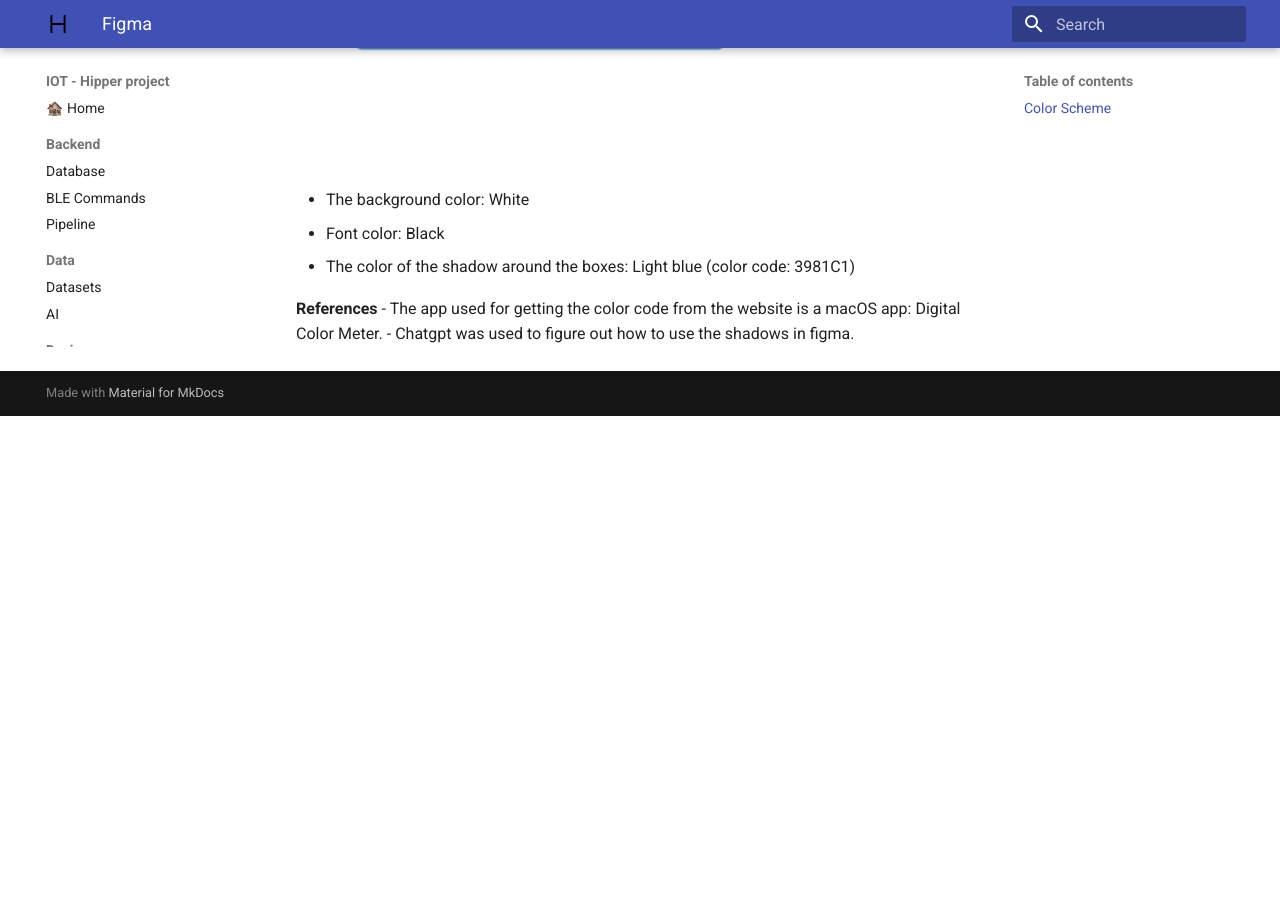
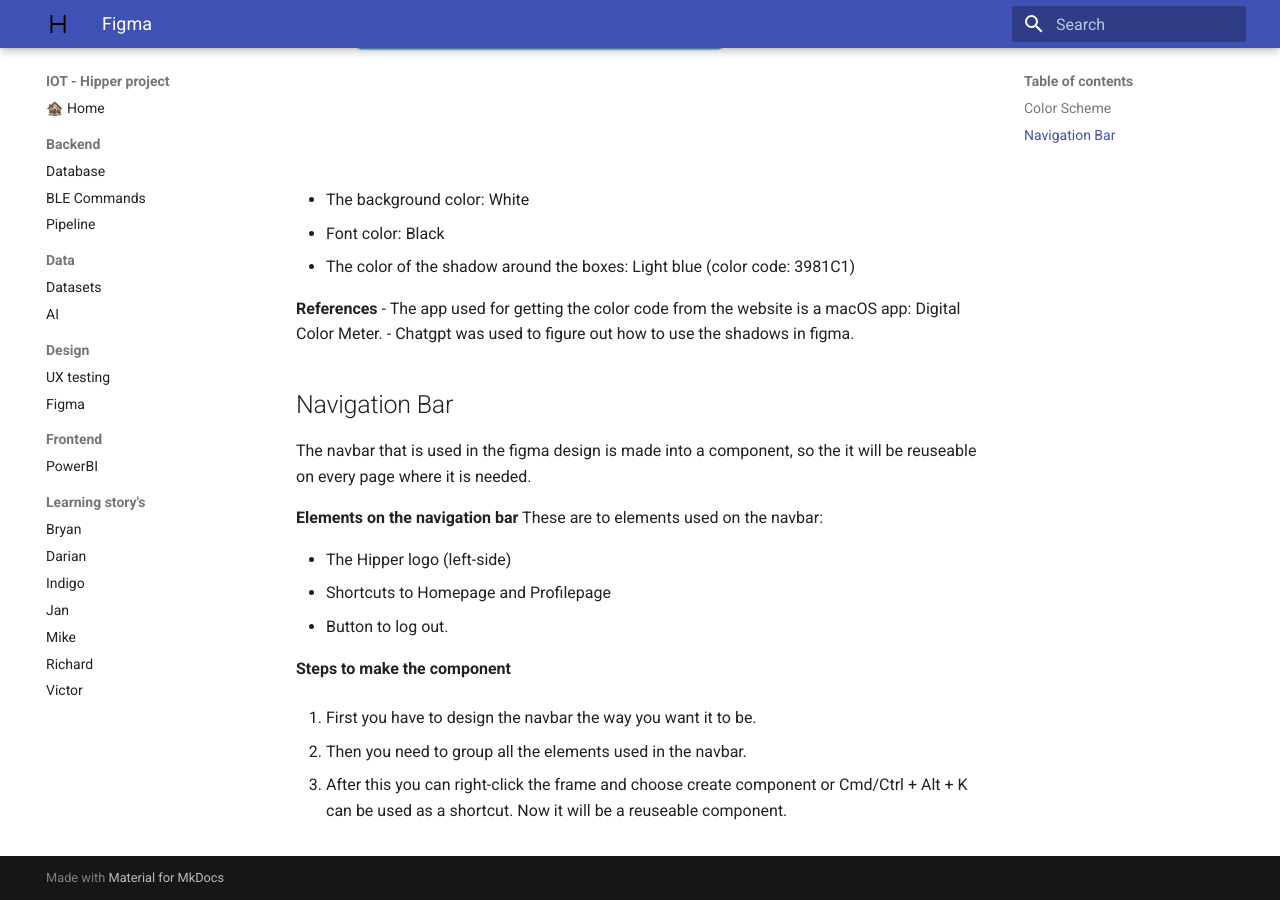
Before and after one commit to Vic-Warden/Digital-Life-Hipper-Monitoring, an MkDocs documentation site: the page built from docs/design/figma.md, in a window 1280 px wide and 900 px high, scrolled down 705 px. Built offline with MkDocs 1.6.1 and Material for MkDocs 9.7.7, drawn with Linux system fonts in a browser that asks for light colours; before the commit the page ends 1121 px from its top, so only the background shows below that.

Commit message:
docs: Added documentation on Navigation bar.

```diff
--- a/docs/design/figma.md
+++ b/docs/design/figma.md
@@ -12,3 +12,21 @@ The chosen color scheme for the app design closely mirrors the colors used on Hi
 **References**
 - The app used for getting the color code from the website is a macOS app: Digital Color Meter.
 - Chatgpt was used to figure out how to use the shadows in figma.
+
+## Navigation Bar
+The navbar that is used in the figma design is made into a component, so the it will be reuseable on every page where it is needed.
+
+**Elements on the navigation bar**
+These are to elements used on the navbar:
+
+- The Hipper logo (left-side)
+- Shortcuts to Homepage and Profilepage
+- Button to log out.
+
+**Steps to make the component**
+
+1. First you have to design the navbar the way you want it to be.
+
+2. Then you need to group all the elements used in the navbar.
+
+3. After this you can right-click the frame and choose create component or Cmd/Ctrl + Alt + K can be used as a shortcut. Now it will be a reuseable component.
```
